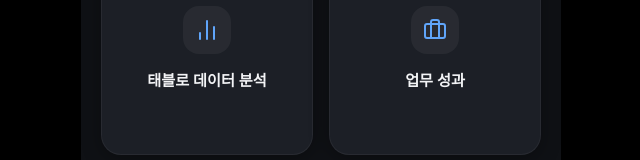
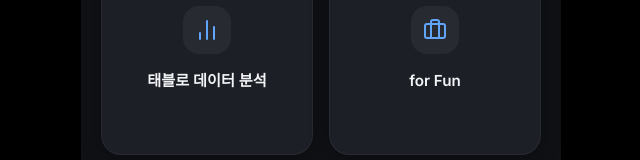
Before and after one commit to caticsea-cyber/mobile-portfolio, a React (Vite) app: page / in a window 1280 px wide. Shown: the part 396-556 px from the top of the page, without its empty margins (319-959 px from the left). Built offline with nearby package versions, Linux system fonts and the light colour scheme; a web font is replaced by a local one.

Commit message:
Update category title to for Fun

```diff
--- a/src/App.jsx
+++ b/src/App.jsx
@@ -7,7 +7,7 @@ const categories = [
   { id: 'certs', title: '자격증', icon: Award, desc: 'Certifications' },
   { id: 'canva', title: '캔바 디자인', icon: PenTool, desc: 'Canva Designs' },
   { id: 'tableau', title: '태블로 데이터 분석', icon: BarChart2, desc: 'Tableau Data Analysis' },
-  { id: 'work', title: '업무 성과', icon: Briefcase, desc: 'Work Experience' },
+  { id: 'work', title: 'for Fun', icon: Briefcase, desc: 'Work Experience' },
 ];
 
 const mockItems = {
```
